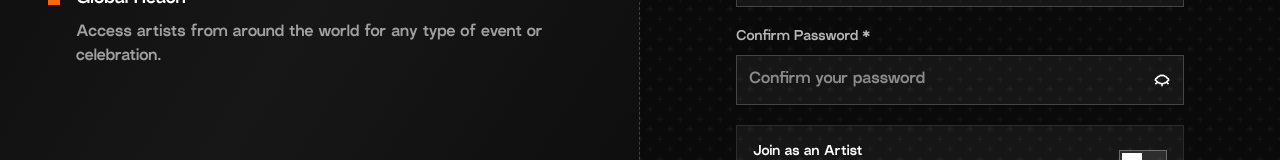
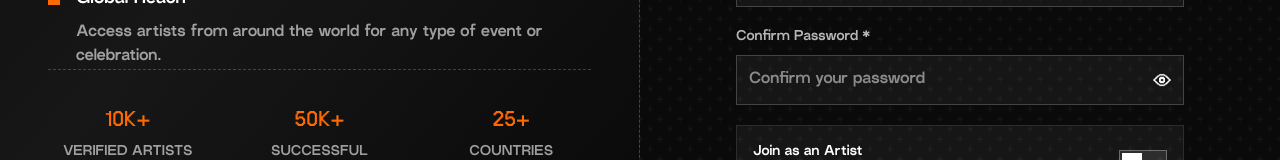
Before and after one commit to BBCxUplist/Client, a React (Vite) app: page /auth in a window 1280 px wide. Both pictures are taken after a click on the button "REGISTER". Shown: the part 601-761 px from the top of the page. Built offline with nearby package versions, Linux system fonts and the light colour scheme; no server answers.

Commit message:
Swap eye icon visibility in AuthForm component and adjust DesktopBranding height for sticky positioning.

```diff
--- a/src/components/auth/AuthForm.tsx
+++ b/src/components/auth/AuthForm.tsx
@@ -139,13 +139,13 @@ const AuthForm = ({
               >
                 {showConfirmPassword ? (
                   <img
-                    src='/icons/eyeOpen.png'
+                    src='/icons/eyeClosed.png'
                     alt='eye'
                     className='w-5 h-5 invert'
                   />
                 ) : (
                   <img
-                    src='/icons/eyeClosed.png'
+                    src='/icons/eyeOpen.png'
                     alt='eye-off'
                     className='w-5 h-5 invert'
                   />
--- a/src/components/auth/DesktopBranding.tsx
+++ b/src/components/auth/DesktopBranding.tsx
@@ -6,7 +6,7 @@ interface DesktopBrandingProps {
 
 const DesktopBranding = ({ activeMode }: DesktopBrandingProps) => {
   return (
-    <div className='bg-gradient-to-br from-neutral-950 via-neutral-900 to-neutral-950 p-8 xl:p-12 flex flex-col justify-between border-r border-dashed border-white/20'>
+    <div className='bg-gradient-to-br from-neutral-950 via-neutral-900 to-neutral-950 p-8 xl:p-12 flex flex-col justify-between border-r border-dashed border-white/20 h-[calc(100vh-80px)] sticky top-[80px]'>
       {/* Top Section */}
       <div>
         <div className='mb-12'>
```
